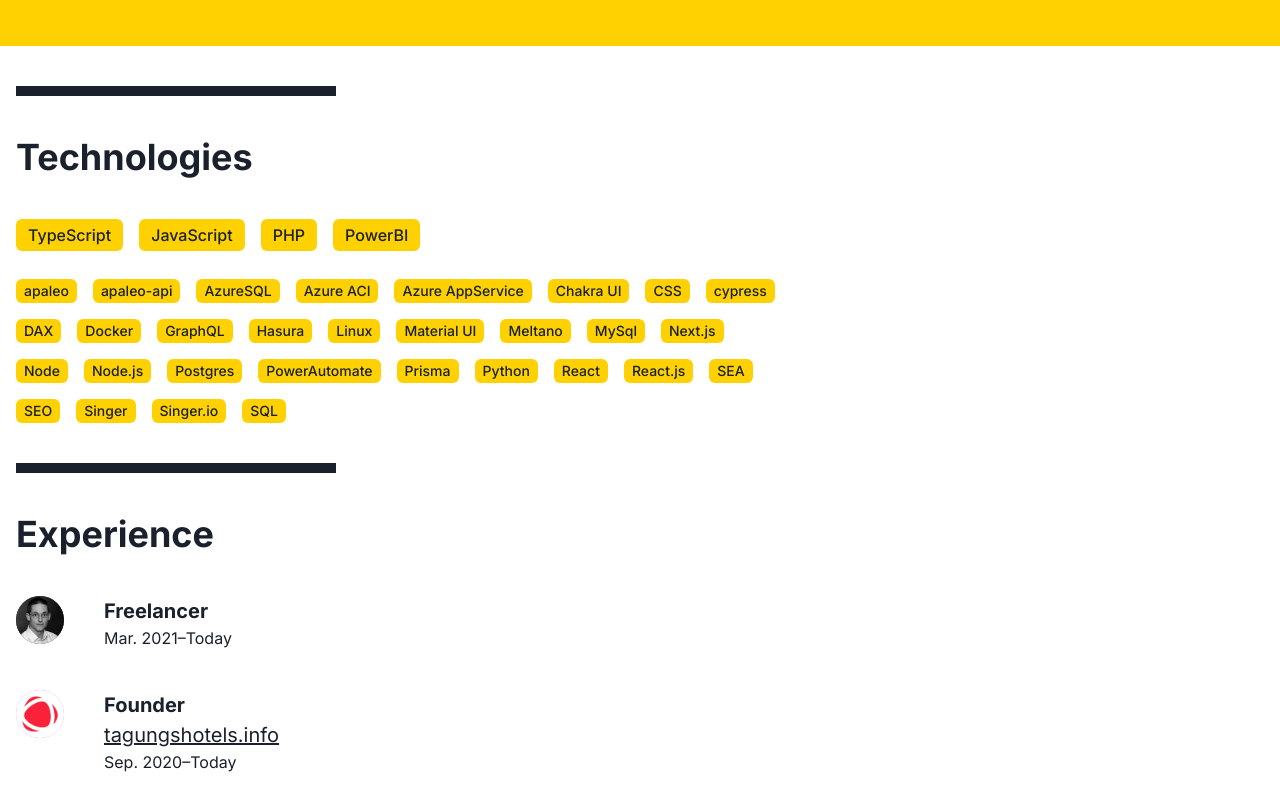
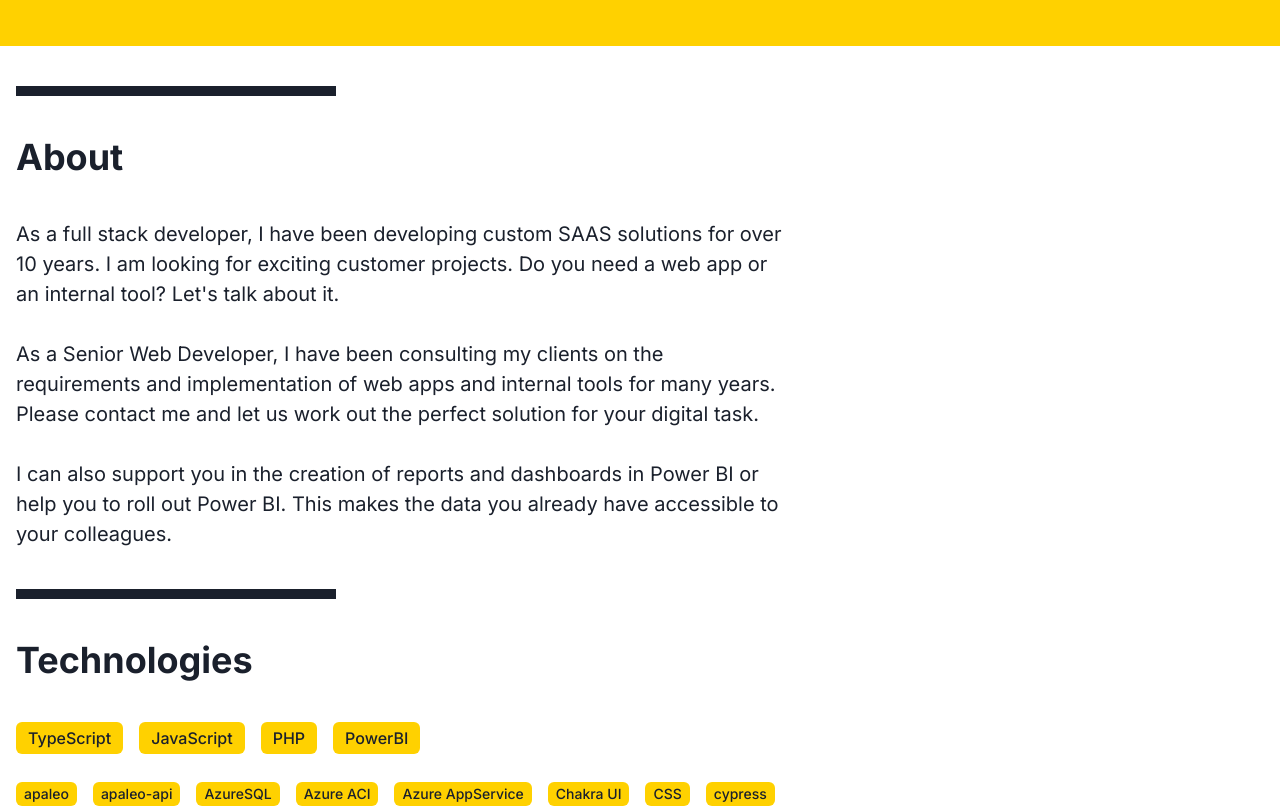
Before and after one commit to felixkoch/felixkoch.de, a Next.js app: page / in a window 1280 px wide. Shown: the part 660-1468 px from the top of the page. Built offline with nearby package versions, Linux system fonts and the light colour scheme.

Commit message:
add cypress

```diff
--- a/pages/index.tsx
+++ b/pages/index.tsx
@@ -1,49 +1,105 @@
-import { Avatar } from '@chakra-ui/avatar'
-import { Button } from '@chakra-ui/button'
-import { Box, Container, Divider, Flex, Heading, HStack, Link, List, ListIcon, ListItem, SimpleGrid, Text, Wrap, WrapItem } from '@chakra-ui/layout'
-import type { NextPage } from 'next'
-import Head from 'next/head'
-import { PhoneIcon, EmailIcon, CalendarIcon } from '@chakra-ui/icons'
+import { Avatar } from "@chakra-ui/avatar"
+import { Button } from "@chakra-ui/button"
+import {
+  Box,
+  Container,
+  Divider,
+  Flex,
+  Heading,
+  HStack,
+  Link,
+  List,
+  ListIcon,
+  ListItem,
+  SimpleGrid,
+  Text,
+  Wrap,
+  WrapItem,
+} from "@chakra-ui/layout"
+import type { NextPage } from "next"
+import Head from "next/head"
+import { PhoneIcon, EmailIcon, CalendarIcon } from "@chakra-ui/icons"
 import { FaLinkedin, FaGithub } from "react-icons/fa"
-import { Tag } from '@chakra-ui/tag'
+import { Tag } from "@chakra-ui/tag"
 import { Icon } from "@chakra-ui/react"
 import Page from "../src/Page"
 
-
-
 const Home: NextPage = () => {
   return (
-    <Page startPage={true} title="Felix Koch – Freelancer & Founder" description="Freelance Full Stack Developer & Freelance Data Analyst">
+    <Page
+      startPage={true}
+      title="Felix Koch – Freelancer & Founder"
+      description="Freelance Full Stack Developer & Freelance Data Analyst"
+    >
       <Box bgColor="#ffd100" pt={5} pb={5}>
         <Container maxW={1280}>
           <Heading as="h1" size="4xl">
             Felix Koch
           </Heading>
-          <Box borderTop={10} borderColor="gray.800" borderStyle="solid" width="xs" mt={10} mb={10}></Box>
+          <Box
+            borderTop={10}
+            borderColor="gray.800"
+            borderStyle="solid"
+            width="xs"
+            mt={10}
+            mb={10}
+          ></Box>
           <Heading as="h2" size="2xl" mb={16}>
-            Freelance Full Stack Developer<br />Freelance Data Analyst<br />Founder<br />Father & Beekeeper
+            Freelance Full Stack Developer
+            <br />
+            Freelance Data Analyst
+            <br />
+            Founder
+            <br />
+            Father & Beekeeper
           </Heading>
 
-          <Text fontSize='2xl' mb={5}>Please get in touch</Text>
+          <Text fontSize="2xl" mb={5}>
+            Please get in touch
+          </Text>
 
           <Wrap spacing="30px" mb={10}>
             <WrapItem>
-              <a href="mailto:felix@tagungshotels.info" style={{ textDecoration: 'none' }}>
-                <Button leftIcon={<EmailIcon />} variant="outline" size="lg" borderColor="gray.800" borderWidth="3px">
+              <a
+                href="mailto:felix@tagungshotels.info"
+                style={{ textDecoration: "none" }}
+              >
+                <Button
+                  leftIcon={<EmailIcon />}
+                  variant="outline"
+                  size="lg"
+                  borderColor="gray.800"
+                  borderWidth="3px"
+                >
                   felix@tagungshotels.info
                 </Button>
               </a>
             </WrapItem>
             <WrapItem>
-              <a href="tel:004942669999999" style={{ textDecoration: 'none' }}>
-                <Button leftIcon={<PhoneIcon />} variant="outline" size="lg" borderColor="gray.800" borderWidth="3px">
+              <a href="tel:004942669999999" style={{ textDecoration: "none" }}>
+                <Button
+                  leftIcon={<PhoneIcon />}
+                  variant="outline"
+                  size="lg"
+                  borderColor="gray.800"
+                  borderWidth="3px"
+                >
                   +49 4266 999 999 9
                 </Button>
               </a>
             </WrapItem>
             <WrapItem>
-              <a href="https://meetings.hubspot.com/felix137" style={{ textDecoration: 'none' }}>
-                <Button leftIcon={<CalendarIcon />} variant="outline" size="lg" borderColor="gray.800" borderWidth="3px">
+              <a
+                href="https://meetings.hubspot.com/felix137"
+                style={{ textDecoration: "none" }}
+              >
+                <Button
+                  leftIcon={<CalendarIcon />}
+                  variant="outline"
+                  size="lg"
+                  borderColor="gray.800"
+                  borderWidth="3px"
+                >
                   Make an appointment
                 </Button>
               </a>
@@ -54,29 +110,119 @@
 
       <Container maxW={1280}>
         <Box>
-          <Box borderTop={10} borderColor="gray.800" borderStyle="solid" width="xs" mt={10} mb={10}></Box>
+          <Box
+            borderTop={10}
+            borderColor="gray.800"
+            borderStyle="solid"
+            width="xs"
+            mt={10}
+            mb={10}
+          ></Box>
+          <Heading as="h2" size="xl" mb={10}>
+            About
+          </Heading>
+          <Box fontSize="xl" mb={10} maxWidth="3xl">
+            As a full stack developer, I have been developing custom SAAS
+            solutions for over 10 years. I am looking for exciting customer
+            projects. Do you need a web app or an internal tool? Let's talk
+            about it.
+            <br />
+            <br />
+            As a Senior Web Developer, I have been consulting my clients on the
+            requirements and implementation of web apps and internal tools for
+            many years. Please contact me and let us work out the perfect
+            solution for your digital task.
+            <br />
+            <br />I can also support you in the creation of reports and
+            dashboards in Power BI or help you to roll out Power BI. This makes
+            the data you already have accessible to your colleagues.
+          </Box>
+        </Box>
+
+        <Box>
+          <Box
+            borderTop={10}
+            borderColor="gray.800"
+            borderStyle="solid"
+            width="xs"
+            mt={10}
+            mb={10}
+          ></Box>
           <Heading as="h2" size="xl" mb={10}>
             Technologies
           </Heading>
           <Wrap spacing={4} mb={5}>
-            {
-              ['TypeScript', 'JavaScript', 'PHP', 'PowerBI'].map(t => <Tag key={t} size="lg" variant="solid" colorScheme="brand" color="gray.800">{t}</Tag>)
-            }
+            {["TypeScript", "JavaScript", "PHP", "PowerBI"].map((t) => (
+              <Tag
+                key={t}
+                size="lg"
+                variant="solid"
+                colorScheme="brand"
+                color="gray.800"
+              >
+                {t}
+              </Tag>
+            ))}
           </Wrap>
           <Wrap spacing={4} mb={10} maxWidth="3xl">
-            {
-              ['apaleo', 'apaleo-api', 'AzureSQL', 'Azure ACI', 'Azure AppService', 'Chakra UI', 'CSS', 'cypress','DAX', 'Docker', 'GraphQL', 'Hasura', 'Linux', 'Material UI', 'Meltano', 'MySql', 'Next.js', 'Node', 'Node.js', 'Postgres', 'PowerAutomate', 'Prisma', 'Python', 'React', 'React.js', 'SEA', 'SEO', 'Singer', 'Singer.io', 'SQL'].map(t => <Tag key={t} size="md" variant="solid" colorScheme="brand" color="gray.800">{t}</Tag>)
-            }
+            {[
+              "apaleo",
+              "apaleo-api",
+              "AzureSQL",
+              "Azure ACI",
+              "Azure AppService",
+              "Chakra UI",
+              "CSS",
+              "cypress",
+              "DAX",
+              "Docker",
+              "GraphQL",
+              "Hasura",
+              "Linux",
+              "Material UI",
+              "Meltano",
+              "MySql",
+              "Next.js",
+              "Node",
+              "Node.js",
+              "Postgres",
+              "PowerAutomate",
+              "Prisma",
+              "Python",
+              "React",
+              "React.js",
+              "SEA",
+              "SEO",
+              "Singer",
+              "Singer.io",
+              "SQL",
+            ].map((t) => (
+              <Tag
+                key={t}
+                size="md"
+                variant="solid"
+                colorScheme="brand"
+                color="gray.800"
+              >
+                {t}
+              </Tag>
+            ))}
           </Wrap>
         </Box>
 
         <Box>
-          <Box borderTop={10} borderColor="gray.800" borderStyle="solid" width="xs" mt={10} mb={10}></Box>
+          <Box
+            borderTop={10}
+            borderColor="gray.800"
+            borderStyle="solid"
+            width="xs"
+            mt={10}
+            mb={10}
+          ></Box>
           <Heading as="h2" size="xl" mb={10}>
             Experience
           </Heading>
           <Box fontSize="xl">
-
             <Flex mb={10}>
               <Avatar name="Felix Koch" mr={10} src="/web.jpg" />
               <Box>
@@ -87,37 +233,57 @@
             <Flex mb={10}>
               <Avatar name="tagungshotels.info" mr={10} src="/einzeln.png" />
               <Box>
-                <Text fontWeight="bold" >Founder</Text>
-                <Text><Link href="https://tagungshotels.info" textDecoration="underline">tagungshotels.info</Link></Text>
+                <Text fontWeight="bold">Founder</Text>
+                <Text>
+                  <Link
+                    href="https://tagungshotels.info"
+                    textDecoration="underline"
+                  >
+                    tagungshotels.info
+                  </Link>
+                </Text>
                 <Text fontSize="md">Sep. 2020–Today</Text>
               </Box>
             </Flex>
             <Flex mb={10}>
               <Avatar mr={10} />
               <Box>
-                <Text fontWeight="bold" >Senior Web Developer</Text>
+                <Text fontWeight="bold">Senior Web Developer</Text>
                 <Text fontSize="md">Jan. 2010–Aug. 2020</Text>
               </Box>
             </Flex>
             <Flex mb={10}>
               <Avatar mr={10} />
               <Box>
-                <Text fontWeight="bold" >Software Developer</Text>
+                <Text fontWeight="bold">Software Developer</Text>
                 <Text fontSize="md">Jan. 2008–Dec. 2009</Text>
               </Box>
             </Flex>
           </Box>
         </Box>
         <Box>
-          <Box borderTop={10} borderColor="gray.800" borderStyle="solid" width="xs" mt={10} mb={10}></Box>
+          <Box
+            borderTop={10}
+            borderColor="gray.800"
+            borderStyle="solid"
+            width="xs"
+            mt={10}
+            mb={10}
+          ></Box>
           <Heading as="h2" size="xl" mb={10}>
             Open Source
           </Heading>
           <Box fontSize="xl" mb={10}>
-            <Icon as={FaGithub} fontSize="2xl" mr={2} /> <Link textDecoration="underline" href="https://github.com/felixkoch/tap-apaleo">tap-apaleo</Link> – Singer tap for apaleo
+            <Icon as={FaGithub} fontSize="2xl" mr={2} />{" "}
+            <Link
+              textDecoration="underline"
+              href="https://github.com/felixkoch/tap-apaleo"
+            >
+              tap-apaleo
+            </Link>{" "}
+            – Singer tap for apaleo
           </Box>
         </Box>
-
       </Container>
     </Page>
   )
```
